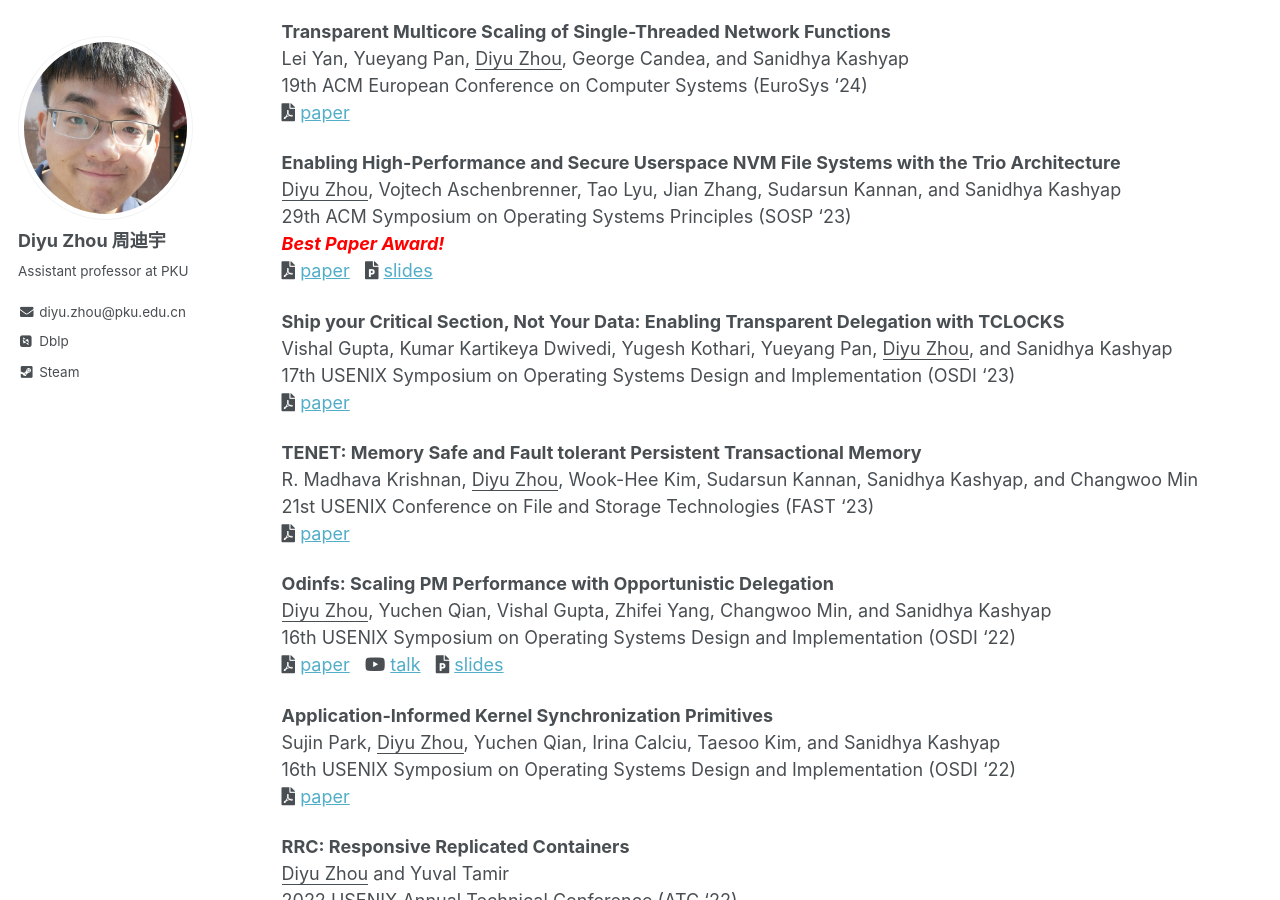
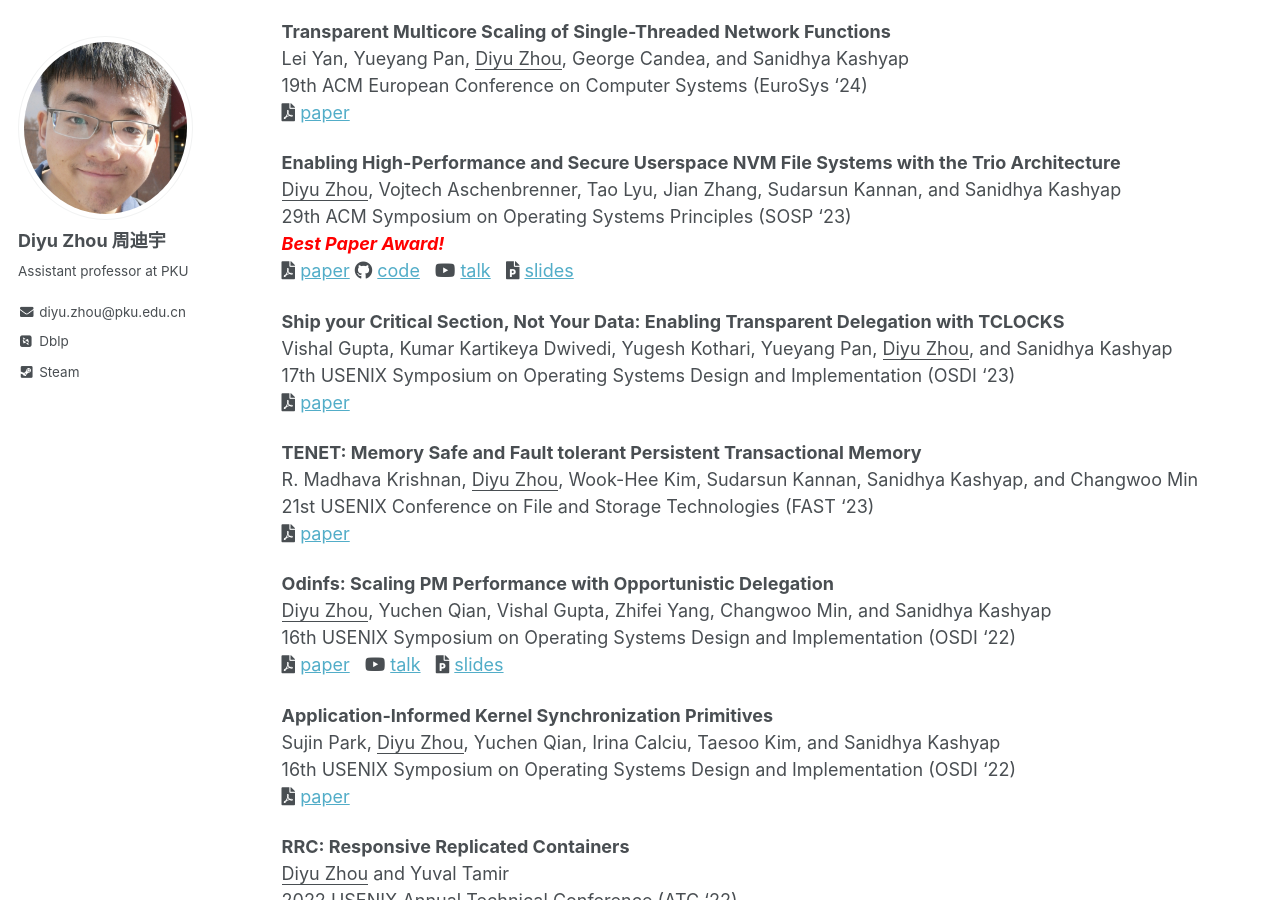
Before and after one commit to zhou-diyu/zhou-diyu.github.io, a Jekyll site: the page built from _pages/publications.md, in a window 1280 px wide and 900 px high, scrolled down 382 px. Built offline with Jekyll 4.4.1, drawn with Linux system fonts in a browser that asks for light colours; some web fonts are replaced.

Commit message:
testing code

```diff
--- a/_pages/publications.md
+++ b/_pages/publications.md
@@ -28,6 +28,8 @@ Lei Yan, Yueyang Pan, <ins>Diyu Zhou</ins>, George Candea, and Sanidhya Kashyap
 29th ACM Symposium on Operating Systems Principles (SOSP '23) \
 <span style="color:red"> ***Best Paper Award!*** </span> \
 <i class="fas fa-file-pdf" aria-hidden="true"></i> [paper](/files/trio-sosp23.pdf)
+<i class="fab fa-github"></i> [code](https://github.com/vmexit/trio-sosp23-ae)
+&nbsp; <i class="fab fa-youtube"></i> [talk](https://www.youtube.com/watch?v=qkMpM7XmYgc)
 &nbsp; <i class="fas fa-file-powerpoint"></i> [slides](/files/trio-sosp23.pptx)
 
 **Ship your Critical Section, Not Your Data: Enabling Transparent Delegation with TCLOCKS** \
```
